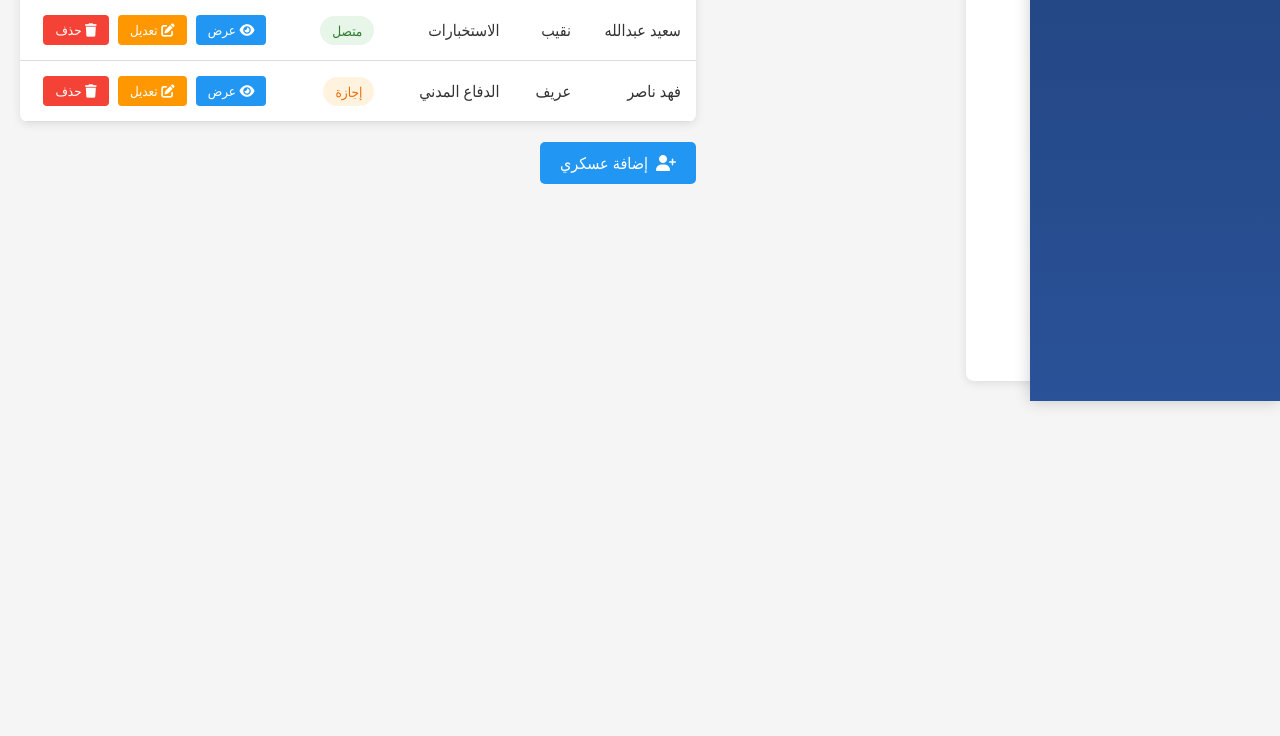
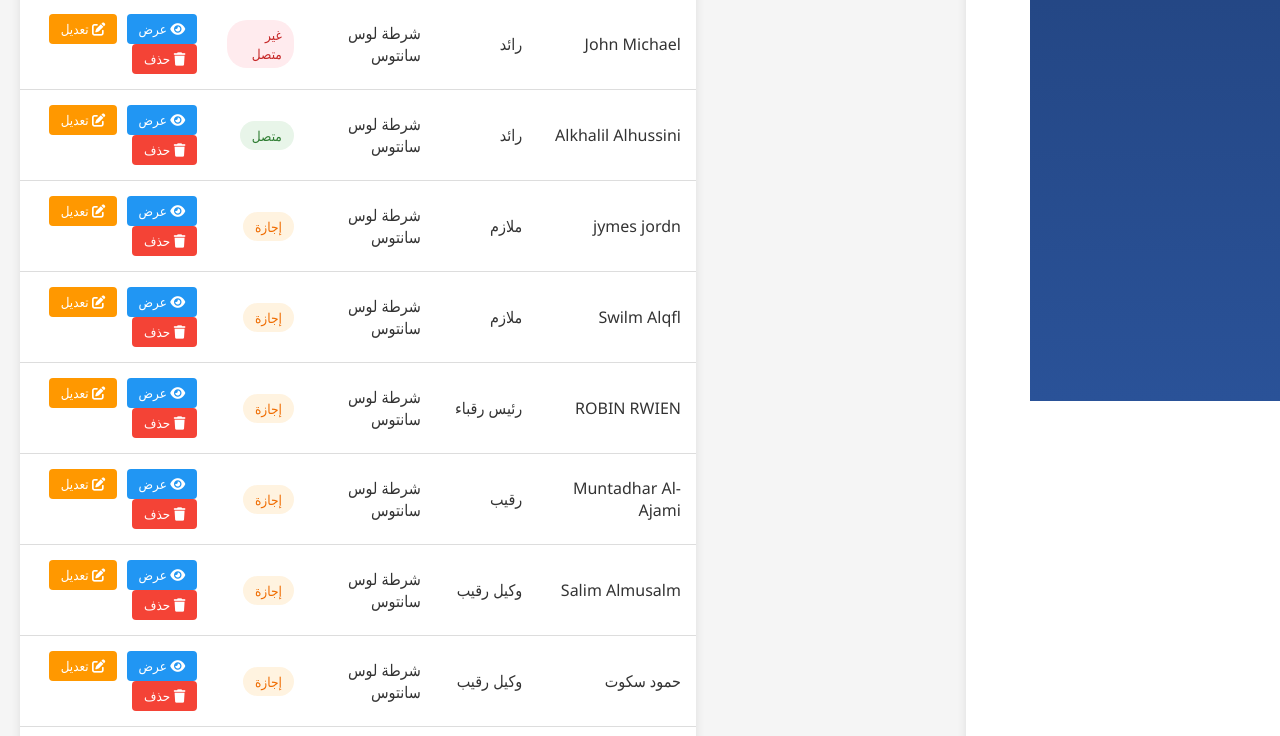
Before and after one commit to yaser123alharbi-tech/lspd, a plain HTML site: page soldiers.html in a window 1280 px wide. Shown: the part 399-1135 px from the top of the page. Before the commit the page ends 800 px from the top, so only its background shows below. Drawn offline with Linux system fonts and the light colour scheme.

Commit message:
Update soldiers.html

```diff
--- a/soldiers.html
+++ b/soldiers.html
@@ -20,7 +20,7 @@
             min-height: 100vh;
         }
 
-         /* الشريط الجانبي */
+        /* الشريط الجانبي */
         .sidebar {
             width: 250px;
             background: linear-gradient(to bottom, #1e3c72, #2a5298);
@@ -31,7 +31,6 @@
             right: 0;
             top: 0;
             overflow-y: auto;
-            box-shadow: 0 0 15px rgba(0, 0, 0, 0.2);
         }
 
         .sidebar-title {
@@ -507,15 +506,15 @@
 
     <aside class="sidebar">
         <h2 class="sidebar-title">الداخلية</h2>
-        <a href="dashboard.html">
+        <a href="/HTML/dashboard.html">
             <i class="fas fa-tachometer-alt"></i>
             <span>لوحة التحكم</span>
         </a>
-        <a href="soldiers.html">
+        <a href="/HTML/soldiers.html" class="active">
             <i class="fas fa-users"></i>
             <span>إدارة العساكر</span>
         </a>
-        <a href="reports.html" class="active">
+        <a href="/HTML/reports.html">
             <i class="fas fa-file-alt"></i>
             <span>التقارير</span>
         </a>
@@ -604,11 +603,38 @@
     <script>
         // بيانات العساكر (يمكن استبدالها بقاعدة بيانات حقيقية)
         let soldiers = [
-            { id: 1, name: "أحمد سعود", rank: "ملازم", unit: "الوحدة الخاصة", status: "متصل", idNumber: "123456", phone: "0551234567", joinDate: "2024-01-15", lastActivity: "قبل ساعتين" },
-            { id: 2, name: "محمد علي", rank: "رقيب", unit: "وحدة المرور", status: "في مهمة", idNumber: "234567", phone: "0552345678", joinDate: "2023-11-20", lastActivity: "قبل 5 ساعات" },
-            { id: 3, name: "خالد حسن", rank: "جندي", unit: "الحرس الوطني", status: "غير متصل", idNumber: "345678", phone: "0553456789", joinDate: "2024-02-10", lastActivity: "أمس" },
-            { id: 4, name: "سعيد عبدالله", rank: "نقيب", unit: "الاستخبارات", status: "متصل", idNumber: "456789", phone: "0554567890", joinDate: "2023-09-05", lastActivity: "قبل 30 دقيقة" },
-            { id: 5, name: "فهد ناصر", rank: "عريف", unit: "الدفاع المدني", status: "إجازة", idNumber: "567890", phone: "0555678901", joinDate: "2024-03-12", lastActivity: "قبل 3 أيام" }
+            { id: 1, name: "Alexander Mahon", rank: "رئيس الشرطة", unit: "قيادة الشرطة", status: "متصل", idNumber: "123456", phone: "0551234567", joinDate: "2024-01-15", lastActivity: "قبل ساعتين" },
+            { id: 2, name: "Nashit AlHamori A-3", rank: "قائد الشرطة", unit: "قيادة الشرطة", status: "في مهمة", idNumber: "234567", phone: "0552345678", joinDate: "2023-11-20", lastActivity: "قبل 5 ساعات" },
+            { id: 3, name: "John Michael", rank: "رائد", unit: "شرطة لوس سانتوس", status: "غير متصل", idNumber: "345678", phone: "0553456789", joinDate: "2024-02-10", lastActivity: "أمس" },
+            { id: 4, name: "Alkhalil Alhussini", rank: "رائد", unit: "شرطة لوس سانتوس", status: "متصل", idNumber: "456789", phone: "0554567890", joinDate: "2023-09-05", lastActivity: "قبل 30 دقيقة" },
+            { id: 5, name: "jymes jordn", rank: "ملازم", unit: "شرطة لوس سانتوس", status: "إجازة", idNumber: "567890", phone: "0555678901", joinDate: "2024-03-12", lastActivity: "قبل 3 أيام" },
+            { id: 6, name: "Swilm Alqfl", rank: "ملازم", unit: "شرطة لوس سانتوس", status: "إجازة", idNumber: "567890", phone: "0555678901", joinDate: "2024-03-12", lastActivity: "قبل 3 أيام" },
+            { id: 7, name: "ROBIN RWIEN", rank: "رئيس رقباء", unit: "شرطة لوس سانتوس", status: "إجازة", idNumber: "567890", phone: "0555678901", joinDate: "2024-03-12", lastActivity: "قبل 3 أيام" },
+            { id: 8, name: "Muntadhar Al-Ajami", rank: "رقيب", unit:"شرطة لوس سانتوس", status: "إجازة", idNumber: "567890", phone: "0555678901", joinDate: "2024-03-12", lastActivity: "قبل 3 أيام" },
+            { id: 9, name: "Salim Almusalm", rank: "وكيل رقيب", unit: "شرطة لوس سانتوس", status: "إجازة", idNumber: "567890", phone: "0555678901", joinDate: "2024-03-12", lastActivity: "قبل 3 أيام" },
+            { id: 10, name: "حمود سكوت", rank: "وكيل رقيب", unit: "شرطة لوس سانتوس", status: "إجازة", idNumber: "567890", phone: "0555678901", joinDate: "2024-03-12", lastActivity: "قبل 3 أيام" },
+            { id: 11, name: "Hafed Alrahal", rank: "عريف", unit: "شرطة لوس سانتوس", status: "إجازة", idNumber: "567890", phone: "0555678901", joinDate: "2024-03-12", lastActivity: "قبل 3 أيام" },
+            { id: 12, name: "مشحاب سلاح", rank: "عريف", unit: "شرطة لوس سانتوس", status: "إجازة", idNumber: "567890", phone: "0555678901", joinDate: "2024-03-12", lastActivity: "قبل 3 أيام" },
+            { id: 13, name: "khaliid fahd ", rank: "عريف", unit: "شرطة لوس سانتوس", status: "إجازة", idNumber: "567890", phone: "0555678901", joinDate: "2024-03-12", lastActivity: "قبل 3 أيام" },
+            { id: 14, name: "محمد السلماني ", rank: "عريف", unit: "شرطة لوس سانتوس", status: "إجازة", idNumber: "567890", phone: "0555678901", joinDate: "2024-03-12", lastActivity: "قبل 3 أيام" },
+            { id: 15, name: "عسكر الزدجالي", rank: "عريف", unit: "شرطة لوس سانتوس", status: "إجازة", idNumber: "567890", phone: "0555678901", joinDate: "2024-03-12", lastActivity: "قبل 3 أيام" },
+            { id: 16, name: " سيف ال مقورف", rank: "عريف", unit: "شرطة لوس سانتوس", status: "إجازة", idNumber: "567890", phone: "0555678901", joinDate: "2024-03-12", lastActivity: "قبل 3 أيام" },
+            { id: 17, name: "زير سالم", rank: "عريف", unit: "شرطة لوس سانتوس", status: "إجازة", idNumber: "567890", phone: "0555678901", joinDate: "2024-03-12", lastActivity: "قبل 3 أيام" },
+            { id: 18, name: "bashar ali", rank: "جندي أول", unit: "شرطة لوس سانتوس", status: "إجازة", idNumber: "567890", phone: "0555678901", joinDate: "2024-03-12", lastActivity: "قبل 3 أيام" },
+            { id: 19, name: "mshan alanflati", rank: "جندي أول", unit: "شرطة لوس سانتوس", status: "إجازة", idNumber: "567890", phone: "0555678901", joinDate: "2024-03-12", lastActivity: "قبل 3 أيام" },
+            { id: 20, name: "JAMS WALTER", rank: "جندي أول", unit: "شرطة لوس سانتوس", status: "إجازة", idNumber: "567890", phone: "0555678901", joinDate: "2024-03-12", lastActivity: "قبل 3 أيام" },
+            { id: 21, name: "shamik alasad", rank: "جندي أول", unit: "شرطة لوس سانتوس", status: "إجازة", idNumber: "567890", phone: "0555678901", joinDate: "2024-03-12", lastActivity: "قبل 3 أيام" },
+            { id: 22, name: "kane e", rank: "جندي أول", unit: "شرطة لوس سانتوس", status: "إجازة", idNumber: "567890", phone: "0555678901", joinDate: "2024-03-12", lastActivity: "قبل 3 أيام" },
+            { id: 23, name: " sam alazri", rank: "جندي أول", unit: "شرطة لوس سانتوس", status: "إجازة", idNumber: "567890", phone: "0555678901", joinDate: "2024-03-12", lastActivity: "قبل 3 أيام" },
+            { id: 24, name: "laith said", rank: "جندي", unit: "شرطة لوس سانتوس", status: "إجازة", idNumber: "567890", phone: "0555678901", joinDate: "2024-03-12", lastActivity: "قبل 3 أيام" },
+            { id: 25, name: "Khaled Muhammad", rank: "جندي", unit: "شرطة لوس سانتوس", status: "إجازة", idNumber: "567890", phone: "0555678901", joinDate: "2024-03-12", lastActivity: "قبل 3 أيام" },
+            { id: 26, name: "ALZIR Salem", rank: "جندي", unit: "شرطة لوس سانتوس", status: "إجازة", idNumber: "567890", phone: "0555678901", joinDate: "2024-03-12", lastActivity: "قبل 3 أيام" },
+            { id: 27, name: "عزان بالستي", rank: "جندي", unit: "شرطة لوس سانتوس", status: "إجازة", idNumber: "567890", phone: "0555678901", joinDate: "2024-03-12", lastActivity: "قبل 3 أيام" },
+            { id: 28, name: "NOOH ADIM", rank: "جندي", unit: "شرطة لوس سانتوس", status: "إجازة", idNumber: "567890", phone: "0555678901", joinDate: "2024-03-12", lastActivity: "قبل 3 أيام" },
+            { id: 29, name: "OSAMA ALI", rank: "جندي", unit: "شرطة لوس سانتوس", status: "إجازة", idNumber: "567890", phone: "0555678901", joinDate: "2024-03-12", lastActivity: "قبل 3 أيام" },
+
+
+
         ];
 
         // متغيرات للتعديل
@@ -821,5 +847,4 @@
         });
     </script>
 </body>
-
 </html>
```
